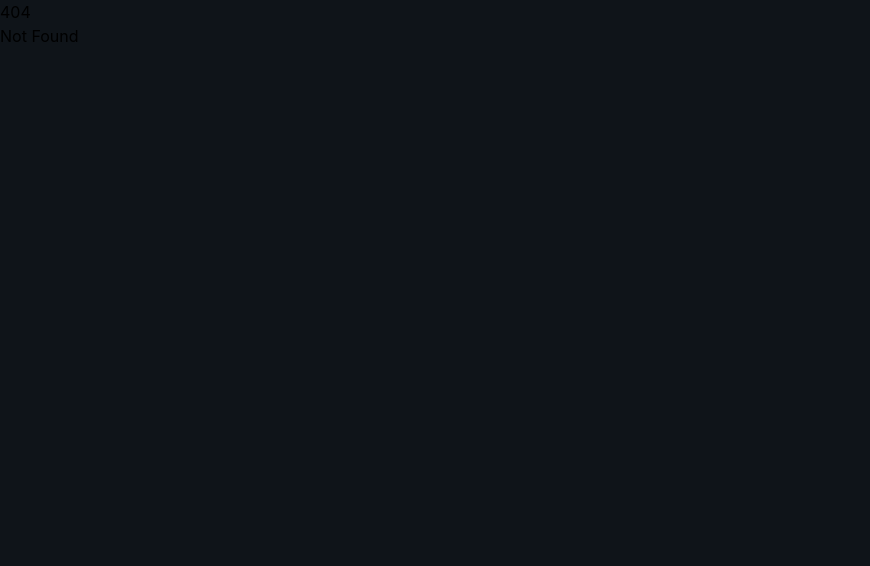
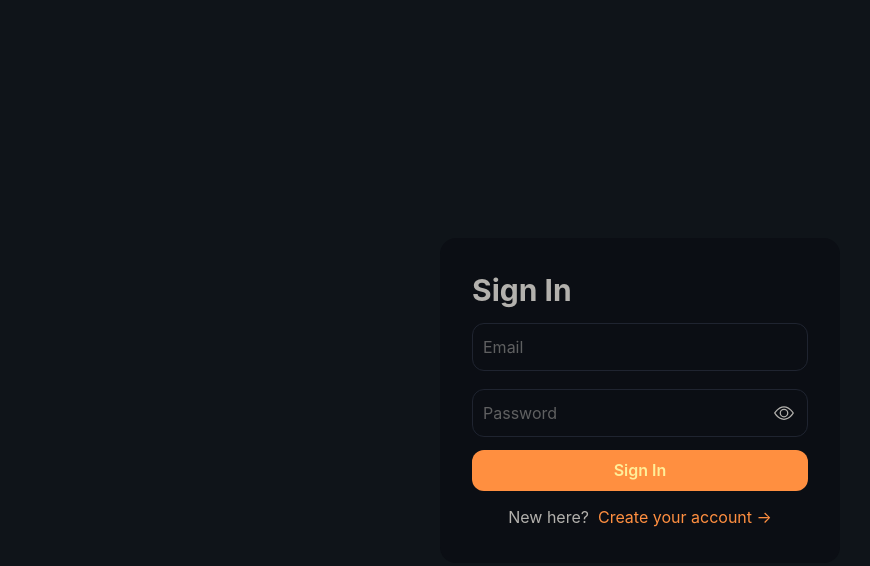
Before and after one commit to coresyt/cpm, a SvelteKit app in the folder apps/frontend/: page /signin in a window 1280 px wide. Before the commit this address had no page. Shown: the top 566 px of the page, without its empty margins (0-870 px from the left). Built offline with nearby package versions, Linux system fonts and the light colour scheme.

Commit message:
feat(frontend): create the signin form

```diff
--- a/apps/frontend/src/lib/auth.ts
+++ b/apps/frontend/src/lib/auth.ts
@@ -122,11 +122,11 @@ export async function signUp(user: UserSignUp): Promise<[string, boolean] | fals
 	}
 }
 
-export async function signin(user: UserSignUp): Promise<string | false> {
+export async function signIn(user: UserSignIn): Promise<[string, boolean] | false> {
 	console.log({ user, userStringify: JSON.stringify(user) });
 
 	try {
-		const response = await fetch('http://localhost:3000/api/auth/signup', {
+		const response = await fetch('http://localhost:3000/api/auth/signin', {
 			method: 'POST',
 			headers: { 'content-type': 'application/json' },
 			body: JSON.stringify(user)
@@ -138,7 +138,9 @@ export async function signin(user: UserSignUp): Promise<string | false> {
 			return false;
 		}
 
-		return json.token;
+		if (json.message && json.status === 400 && response.status) return [json.message, false];
+
+		return [json.token, true];
 	} catch (error) {
 		console.error('Error during signup:', error);
 		return false;
--- a/apps/frontend/src/routes/+page.svelte
+++ b/apps/frontend/src/routes/+page.svelte
@@ -1,2 +1,16 @@
-<h1>Welcome to SvelteKit</h1>
-<p>Visit <a href="https://svelte.dev/docs/kit">svelte.dev/docs/kit</a> to read the documentation</p>
+<script lang="ts">
+	import { onMount } from 'svelte';
+
+	onMount(() => {
+		const authSection = document.getElementById('auth');
+
+		if (authSection !== null) {
+			const token = localStorage.getItem('token');
+
+			if (token === null || token.length < 0)
+        return location.assign('/signin')
+
+      location.assign('/')
+		}
+	});
+</script>
--- /dev/null
+++ b/apps/frontend/src/routes/signin/+page.svelte
@@ -0,0 +1,263 @@
+<script lang="ts">
+	import { onMount } from 'svelte';
+	import Alert from '$components/icons/Alert.svelte';
+	import { signIn, TypeValidate, validateForm } from '$lib/auth';
+	import { goto } from '$app/navigation';
+	import HiddenEye from '$components/icons/HiddenEye.svelte';
+	import Eye from '$components/icons/Eye.svelte';
+
+	function setErrorMessage(message: string, el: HTMLElement) {
+		console.log(message);
+		el.removeAttribute('hidden');
+		let elementErrorMessage = el.querySelector('div#error-message');
+		if (elementErrorMessage instanceof HTMLElement) {
+			elementErrorMessage.textContent = message;
+		}
+	}
+
+	onMount(() => {
+		const token = localStorage.getItem('token');
+
+		if (token !== null && token.length > 0) location.assign('/');
+
+		const elementEye = document.querySelector('button#eye');
+		const elementHiddenEye = document.querySelector('button#hidden-eye');
+		const elementPassowrd = document.querySelector('input#form-password');
+
+		if (!(elementEye instanceof HTMLButtonElement)) return;
+
+		if (!(elementHiddenEye instanceof HTMLButtonElement)) return;
+
+		if (!(elementPassowrd instanceof HTMLInputElement)) return;
+
+		elementEye.addEventListener('click', (ev) => {
+			ev.preventDefault();
+
+			if (!document.startViewTransition()) return;
+
+			document.startViewTransition(() => {
+				elementEye.hidden = true;
+				elementHiddenEye.hidden = false;
+				elementPassowrd.setAttribute('type', 'text');
+			});
+		});
+
+		elementHiddenEye.addEventListener('click', (ev) => {
+			ev.preventDefault();
+			if (!document.startViewTransition()) return;
+
+			document.startViewTransition(() => {
+				elementHiddenEye.hidden = true;
+				elementEye.hidden = false;
+				elementPassowrd.setAttribute('type', 'password');
+			});
+		});
+
+		const elementFormEmail = document.querySelector('input#form-email');
+		const elementFormPassword = document.querySelector('input#form-password');
+		const elementFormButton = document.querySelector('button#form-button');
+
+		const elementFormErrorMessage = document.querySelector('div#error-message-form');
+		const elementFormEmailErrorMessage = document.querySelector('div#error-message-email');
+		const elementFormPasswordErrorMessage = document.querySelector('div#error-message-password');
+
+		if (elementFormButton instanceof HTMLButtonElement) {
+			elementFormButton.addEventListener('click', async (ev) => {
+				ev.preventDefault();
+				if (
+					!(elementFormErrorMessage instanceof HTMLElement) ||
+					!(elementFormEmailErrorMessage instanceof HTMLElement) ||
+					!(elementFormPasswordErrorMessage instanceof HTMLElement)
+				)
+					return;
+
+				elementFormErrorMessage.setAttribute('hidden', 'true');
+				elementFormEmailErrorMessage.setAttribute('hidden', 'true');
+				elementFormPasswordErrorMessage.setAttribute('hidden', 'true');
+
+				if (
+					!(elementFormEmail instanceof HTMLInputElement) ||
+					!(elementFormPassword instanceof HTMLInputElement)
+				) {
+					return;
+				}
+
+				const email = elementFormEmail.value;
+				const password = elementFormPassword.value;
+
+				const user = { email, password };
+
+				const { isValid, errors } = validateForm(TypeValidate.SIGNIN, user);
+
+				console.log({ isValid, errors });
+
+				if (isValid === false) {
+					console.log(isValid);
+
+					if (errors.emailError.trim())
+						setErrorMessage(errors.emailError, elementFormEmailErrorMessage);
+
+					if (errors.passwordError.trim())
+						setErrorMessage(errors.passwordError, elementFormPasswordErrorMessage);
+
+					return;
+				}
+
+				const token = await signIn(user);
+
+				if (token === false || !Array.isArray(token)) return;
+
+				if (token[1] === false) {
+					setErrorMessage(token[0], elementFormErrorMessage);
+					return;
+				}
+
+				localStorage.setItem(
+					'session',
+					JSON.stringify({ email, name, token: token[0] } as LocalStorageSession)
+				);
+				goto('/');
+			});
+		}
+	});
+</script>
+
+<form
+	class="mx-[calc(calc(100vw-400px)/2)] my-[calc(calc(100vh-325px)/2)] h-81.25 w-100 gap-2 rounded-2xl bg-ayu-panel p-8 [&>div]:flex [&>div]:flex-col [&>div]:justify-center"
+>
+	<div>
+		<h2 class="text-3xl font-bold text-ayu-fg">Sign In</h2>
+		<div id="error-message-form" hidden={true}>
+			<div><Alert /></div>
+			<div id="error-message"></div>
+			<div class="cube"></div>
+		</div>
+	</div>
+
+	<div>
+		<input type="email" id="form-email" placeholder="Email" />
+		<div id="error-message-email" hidden={true}>
+			<div><Alert /></div>
+			<div id="error-message"></div>
+			<div class="cube"></div>
+		</div>
+	</div>
+
+	<div>
+		<input type="password" id="form-password" placeholder="Password" />
+		<button class="eye" id="eye">
+			<Eye />
+		</button>
+		<button hidden class="eye" id="hidden-eye">
+			<HiddenEye />
+		</button>
+		<div id="error-message-password" hidden={true}>
+			<div><Alert /></div>
+			<div id="error-message"></div>
+			<div class="cube"></div>
+		</div>
+	</div>
+
+	<div class="row-span-2 grid grid-rows-2">
+		<button
+			type="submit"
+			id="form-button"
+			class="h-full rounded-xl bg-ayu-orange font-semibold text-ayu-yellow transition-colors duration-400 hover:cursor-pointer hover:bg-ayu-accent"
+			>Sign In</button
+		>
+
+		<section class="flex h-full w-full items-center justify-center text-ayu-fg">
+			New here? &nbsp;
+			<a href="/signup" class="text-ayu-orange transition-colors duration-400 hover:text-ayu-accent"
+				>Create your account →</a
+			>
+		</section>
+	</div>
+</form>
+
+<style lang="postcss">
+	@reference "../layout.css";
+
+	@layer components {
+		form {
+			display: grid;
+			grid-template-rows: 40px repeat(2, 1fr) repeat(2, 40px);
+			view-transition-name: auth-form;
+		}
+
+		form > * {
+			height: 100%;
+		}
+
+		form > div {
+			width: 100%;
+			display: grid;
+			gap: 5px;
+			margin-bottom: 10px;
+		}
+
+		form > div {
+			position: relative;
+			z-index: 3;
+		}
+
+		form > div > div {
+			position: absolute;
+			display: flex;
+			top: -60%;
+			transform: translateX(80%);
+			gap: 5px;
+			align-items: center;
+			justify-content: center;
+			background-color: theme(--color-ayu-line);
+			padding: 2px 10px 4px;
+			border-radius: 12px;
+			color: theme(--color-ayu-red);
+			font-weight: 600;
+		}
+
+		form > div > div > div.cube {
+			position: absolute;
+			z-index: 2;
+			top: 22px;
+			left: 0;
+			right: 0;
+			margin: 0 auto;
+			rotate: 50deg;
+			width: 15px;
+			height: 15px;
+			background-color: theme(--color-ayu-line);
+		}
+
+		form > div > button.eye {
+			position: absolute;
+			transform: translateX(-70%);
+			right: 0;
+			width: 20px;
+			height: 20px;
+			color: theme(--color-ayu-fg);
+			view-transition-name: eye;
+		}
+
+		form > div > button.eye:hover {
+			cursor: pointer;
+		}
+
+		form > div > button.eye > svg {
+			width: 100%;
+			height: 100%;
+		}
+
+		form > div > input {
+			@apply h-12 rounded-xl border border-ayu-line px-2.5 text-ayu-fg;
+		}
+
+		form > div > input#form-password {
+			view-transition-name: form-password;
+		}
+
+		form > div > input:enabled {
+			outline: none;
+		}
+	}
+</style>
```
